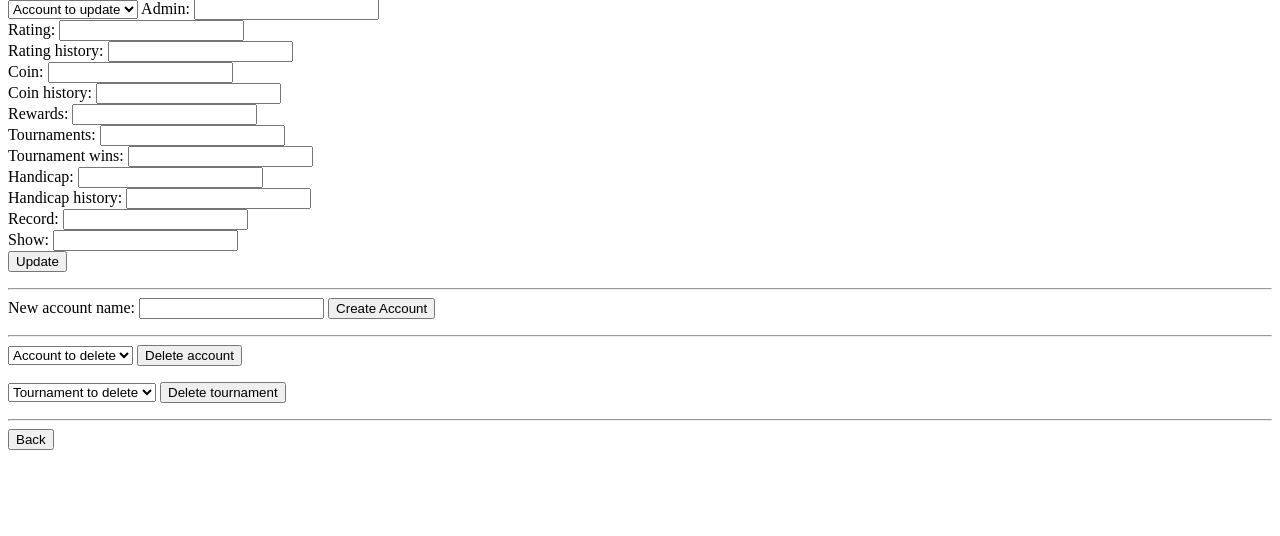
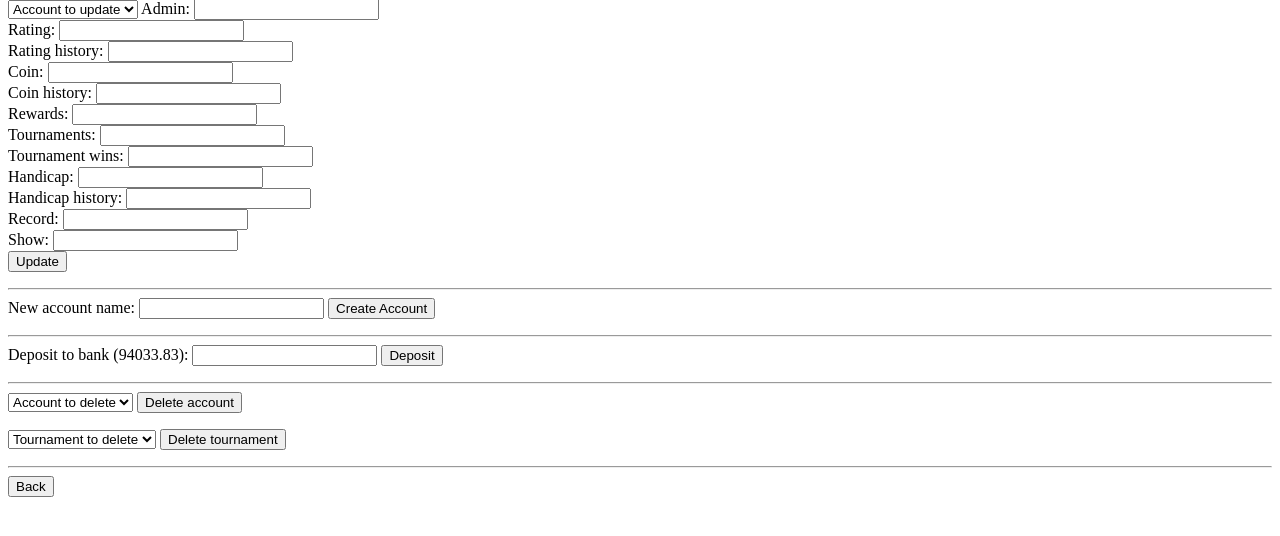
Before and after one commit to DanielKeith93/superposition-smash, a Flask app: a page that uses templates/manage_accounts.html in a window 1280 px wide. Shown: the part 87-623 px from the top of the page. Run offline with Flask 2, Linux system fonts and the light colour scheme; data comes from the database, SQL or seed files in the repository; both versions use the stored data as it was after the commit.

Commit message:
Add money to bank in manage

```diff
--- a/app.py
+++ b/app.py
@@ -418,6 +418,7 @@ def manage_accounts( user_name ):
     show = request.form.get("show", "")
 
     new_account_name = request.form.get("new_account_name", "")
+    deposit_amount = request.form.get("deposit_amount", "")
 
     if "submit_button" in request.form:
         if request.form['submit_button']=="update":
@@ -462,8 +463,20 @@ def manage_accounts( user_name ):
                 del_tournament_from_db( tournament_to_delete )
                 kwargs['debug_message'] = f'Tournament successfully deleted: {account_to_delete}'
 
+        elif request.form['submit_button']=="deposit":
+            if deposit_amount and isfloat( deposit_amount ):
+                deposit_amount = round( float( deposit_amount ), 2 )
+                bank = load_account_from_db( 'bank' )
+                transfer( bank, deposit_amount )
+                kwargs['debug_message'] = f'Deposited {deposit_amount} to bank'
+            else:
+                kwargs['debug_message'] = f'Specify amount to deposit!'
+
     kwargs['account_list'] = get_account_list_in_db()
     kwargs['tournament_list'] = [t.name for t in get_all_live_tournaments_in_db() + get_all_previous_tournaments_in_db()]
+
+    bank = load_account_from_db( 'bank' )
+    kwargs['bank_total'] = f'{bank.coin:.2f}'
 
     return render_template('manage_accounts.html', **kwargs )
 
@@ -951,9 +964,8 @@ def enter_bets( winner, loser, bet_txt ):
 #Either give money to bank, or take from bank and give it to account
 def transfer( player, amount ):
     if cap_name(player.username)=='Bank':
-        bank = load_account_from_db( 'bank' )
+        bank = player
         bank.coin = round( float(amount), 2 ) + round( float(bank.coin), 2 )
-        bank.coin_history[-1].append(bank.coin)
         save_account_to_db( bank )
     else:
         bank = load_account_from_db( 'bank' )
--- a/templates/manage_accounts.html
+++ b/templates/manage_accounts.html
@@ -59,6 +59,13 @@
 
     <hr>
 
+    <form method="post" action="">
+      Deposit to bank ({{bank_total}}): <input type="text" name="deposit_amount">
+      <button type="submit" name="submit_button" value="deposit">Deposit</button>
+    </form>
+
+    <hr>
+
     <form action="" method="post">
 
       <select name="account_to_delete" id="account_to_delete">
```
Also changed, not shown: db.db.
